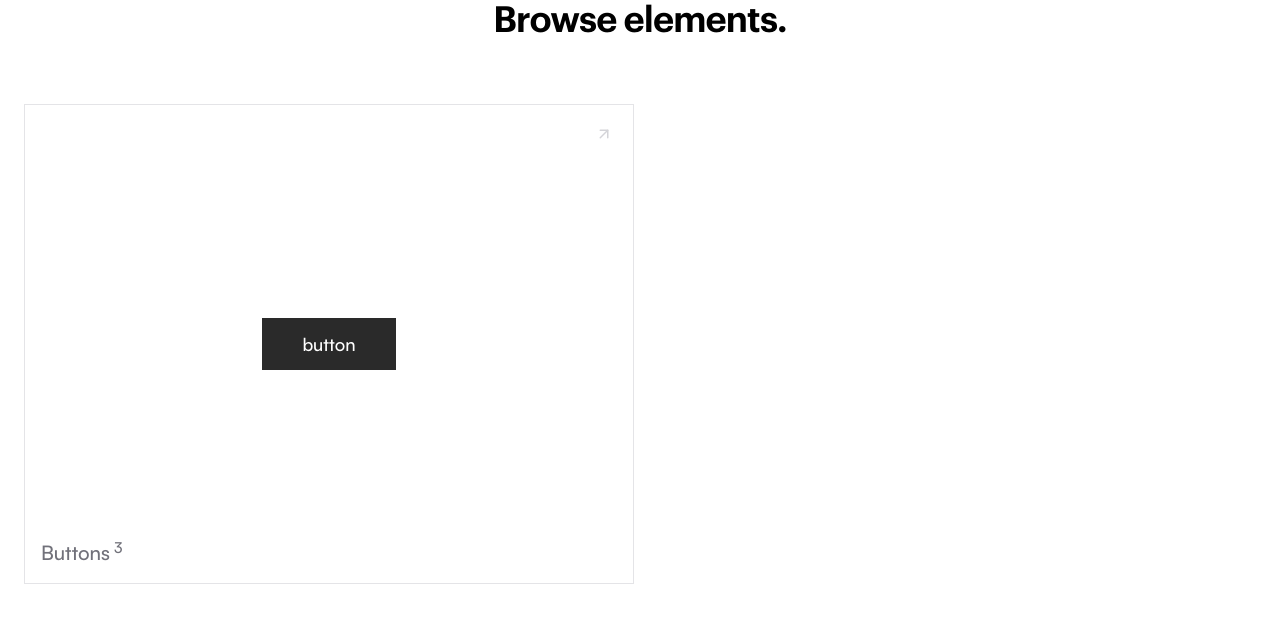
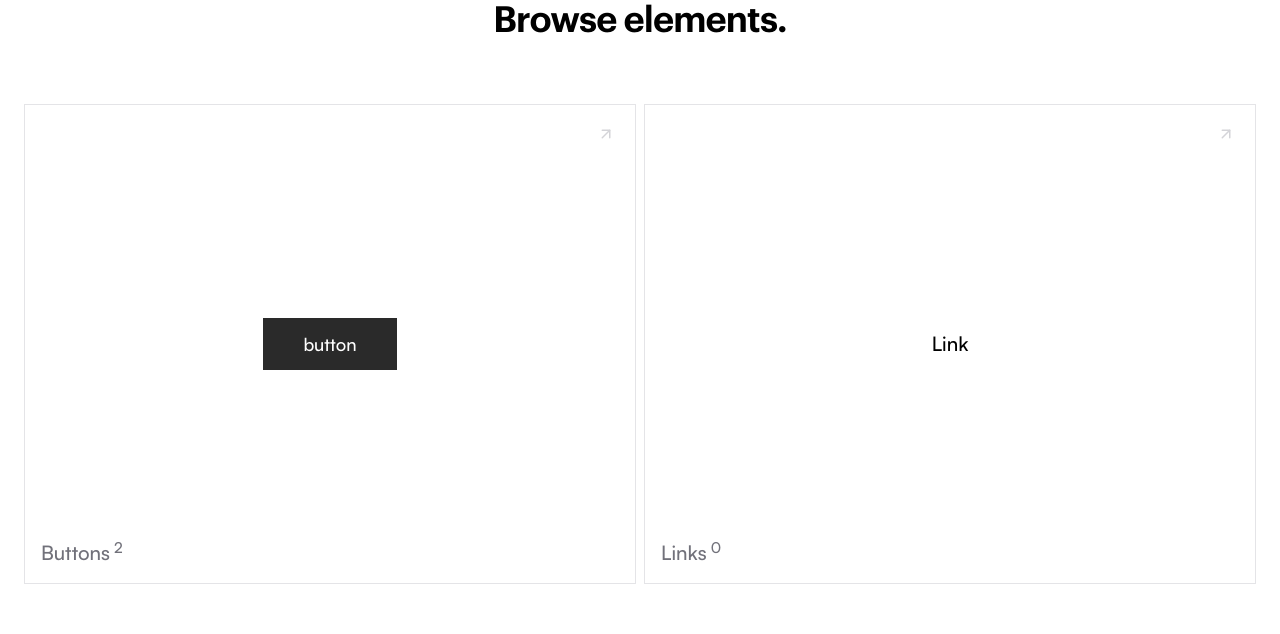
Before and after one commit to Jeff-Maina/craft, a Next.js app: page / in a window 1280 px wide. Shown: the part 720-1354 px from the top of the page. Built offline with nearby package versions, Linux system fonts and the light colour scheme.

Commit message:
Refactored page layouts

```diff
--- a/src/app/(pages)/elements/buttons/(examples)/button_001/Button_01.tsx
+++ b/src/app/(pages)/elements/buttons/(examples)/button_001/Button_01.tsx
@@ -1,14 +1,9 @@
-import ButtonCard from "../../ButtonLayout";
+import ElementLayout from "../../../ElementLayout";
 import { codeblock } from "./codeblock";
 
 const Button001 = () => {
   return (
-    <ButtonCard
-      date="03.02.2024"
-      index={1}
-      className=""
-      codeBlock={codeblock}
-    >
+    <ElementLayout className="" codeBlock={codeblock}>
       <button className="relative px-8 py-3 group/button outline-blue-500">
         <span className="uppercase  text-sm md:text-base font-satoshi-medium text-white group-hover/button:text-black transition-colors duration-300">
           hover me
@@ -16,7 +11,7 @@ const Button001 = () => {
         <div className="absolute -z-10 inset-0 w-full h-full bg-[#2a2a2a] opacity-1 group-hover/button:opacity-0 scale-100 group-hover/button:scale-0 transition-all duration-300"></div>
         <div className="absolute -z-[5] inset-0 w-full h-full border border-[#2a2a2a] scale-125 opacity-0 group-hover/button:scale-100 group-active/button:scale-105 group-hover/button:opacity-100 transition-all duration-300"></div>
       </button>
-    </ButtonCard>
+    </ElementLayout>
   );
 };
 
--- a/src/app/(pages)/elements/buttons/(examples)/button_002/Button_02.tsx
+++ b/src/app/(pages)/elements/buttons/(examples)/button_002/Button_02.tsx
@@ -1,14 +1,11 @@
 import { ArrowRight } from "lucide-react";
-import ButtonCard from "../../ButtonLayout";
 import { codeblock } from "./codeblock";
+import ElementLayout from "../../../ElementLayout";
+
 
 const Button002 = () => {
   return (
-    <ButtonCard
-      date="06.02.2024"
-      index={2}
-      codeBlock={codeblock}
-    >
+    <ElementLayout codeBlock={codeblock}>
       <button className="h-12 px-4 pr-7 rounded-full bg-[#2a2a2a] flex items-center justify-center gap-2 group/button outline-blue-500 active:bg-black">
         <div className="relative size-5 rounded-full overflow-hidden">
           <div className="size-5 rounded-full bg-white scale-50 group-hover/button:scale-100 transition-all duration-300 overflow-hidden relative"></div>
@@ -16,7 +13,7 @@ const Button002 = () => {
         </div>
         <span className="text-white">Hover me</span>
       </button>
-    </ButtonCard>
+    </ElementLayout>
   );
 };
 
--- /dev/null
+++ b/src/app/(pages)/elements/links/(examples)/link_01/Link_01.tsx
@@ -0,0 +1,12 @@
+import ElementLayout from "../../../ElementLayout";
+import { codeblock } from "./codeblock";
+
+const Link001 = () => {
+  return (
+    <ElementLayout codeBlock={codeblock}>
+      <p></p>
+    </ElementLayout>
+  );
+};
+
+export default Link001;
--- /dev/null
+++ b/src/app/(pages)/elements/links/(examples)/link_01/codeblock.ts
@@ -0,0 +1,7 @@
+const javascript: string = ``
+const typescript: string = ``
+
+
+export const codeblock = {
+    javascript, typescript
+}
--- a/src/app/(pages)/homepage/ElementsList.tsx
+++ b/src/app/(pages)/homepage/ElementsList.tsx
@@ -1,21 +1,25 @@
+import { ElementsData } from "@/data/AppData";
 import SectionLayout from "./SectionLayout";
 import ComponentCard from "@/app/layouts/Cards/ComponentCard";
 
 const ElementList = () => {
   return (
     <SectionLayout path="/elements" category="elements">
-      <section className="grid gap-3 md:grid-cols-2 lg:gap-3">
+      <section className="grid gap-2 md:grid-cols-2 ">
+        {ElementsData.map((element, index) => (
           <ComponentCard
-          componentName="Buttons"
-          componentCount={3}
-          pagePath="/elements/buttons"
+            key={index}
+            componentName={element.component_name}
+            componentCount={element.component_count}
+            pagePath={`/elements/${element.component_path}`}
             isSection={false}
             className="border border-zinc-200/60 lg:border-zinc-200"
           >
             <div className="w-full h-full grid place-items-center">
-            <button className="bg-[#2a2a2a] hover:bg-[#3a3a3a] transition-all duration-150 text-white rounded md:rounded-lg py-3  md:text-lg px-6 md:px-10 leading-none">button</button>
+              {element.component_example}
             </div>
           </ComponentCard>
+        ))}
       </section>
     </SectionLayout>
   );
--- a/src/app/(pages)/homepage/SectionsList.tsx
+++ b/src/app/(pages)/homepage/SectionsList.tsx
@@ -1,19 +1,23 @@
 import ComponentCard from "@/app/layouts/Cards/ComponentCard";
 import SectionLayout from "./SectionLayout";
+import { SectionsData } from "@/data/AppData";
 
 const SectionsList = () => {
   return (
     <SectionLayout category="sections" path="/sections">
-      <section className="grid gap-3 md:grid-cols-2 lg:gap-3">
-        <ComponentCard
-          componentName="Navbars"
-          componentCount={0}
-          pagePath="/sections/navbars"
-          isSection={false}
-          className="border border-zinc-200/60 lg:border-zinc-200"
-        >
-          <div></div>
-        </ComponentCard>
+      <section className="grid gap-2 lg:gap-4">
+        {SectionsData.map((section, index) => (
+          <ComponentCard
+            key={index}
+            componentName={section.component_name}
+            componentCount={section.component_count}
+            pagePath={`/sections/${section.component_path}`}
+            isSection={true}
+            className="border border-zinc-200/60 lg:border-zinc-200"
+          >
+            <div></div>
+          </ComponentCard>
+        ))}
       </section>
     </SectionLayout>
   );
--- a/src/app/layouts/Cards/ComponentCard.tsx
+++ b/src/app/layouts/Cards/ComponentCard.tsx
@@ -15,7 +15,7 @@ const ComponentCard: FC<ComponentProps> = ({
     <Link href={pagePath}>
       <div
         className={`group/component_card h-80  w-full flex ${
-          !isSection ? "lg:h-96 xl:h-[30rem]" : "lg:h-96 xl:h-[27rem]"
+          !isSection ? "lg:h-96 xl:h-[30rem]" : "lg:h-96 xl:h-[29rem]"
         } ${className} font-satoshi-medium border border-zinc-200/60 hover:border-zinc-400 md:border-zinc-200 transition-all duration-200 relative`}
       >
         <div className="h-full w-full">{children}</div>
--- a/src/data/AppData.tsx
+++ b/src/data/AppData.tsx
@@ -8,6 +8,7 @@ interface ElementProps {
   component_name: string;
   component_path: string;
   component_count: number;
+  component_example: JSX.Element;
 }
 
 type faqsProps = {
@@ -52,12 +53,22 @@ export const ElementsData: Array<ElementProps> = [
   {
     component_name: "Buttons",
     component_path: "buttons",
-    component_count: 3,
+    component_count: 2,
+    component_example: (
+      <button className="bg-[#2a2a2a] hover:bg-[#3a3a3a] transition-all duration-150 text-white rounded md:rounded-lg py-3  md:text-lg px-6 md:px-10 leading-none">
+        button
+      </button>
+    ),
   },
   {
-    component_name: "Accordion",
-    component_path: "accordions",
+    component_name: "Links",
+    component_path: "links",
     component_count: 0,
+    component_example: (
+      <p className="lg:text-xl leading-none hover:underline">
+        Link
+      </p>
+    ),
   },
 ];
 
```
Also changed, not shown: src/app/(pages)/elements/ElementLayout.tsx (renamed from src/app/(pages)/elements/buttons/ButtonLayout.tsx, +5 -11 lines), public/Images/elements/Button.png (added), src/app/(pages)/elements/links/Linkslist.ts (added), src/app/(pages)/elements/links/page.tsx (added). Lines whose indentation alone changed are shown as unchanged.
